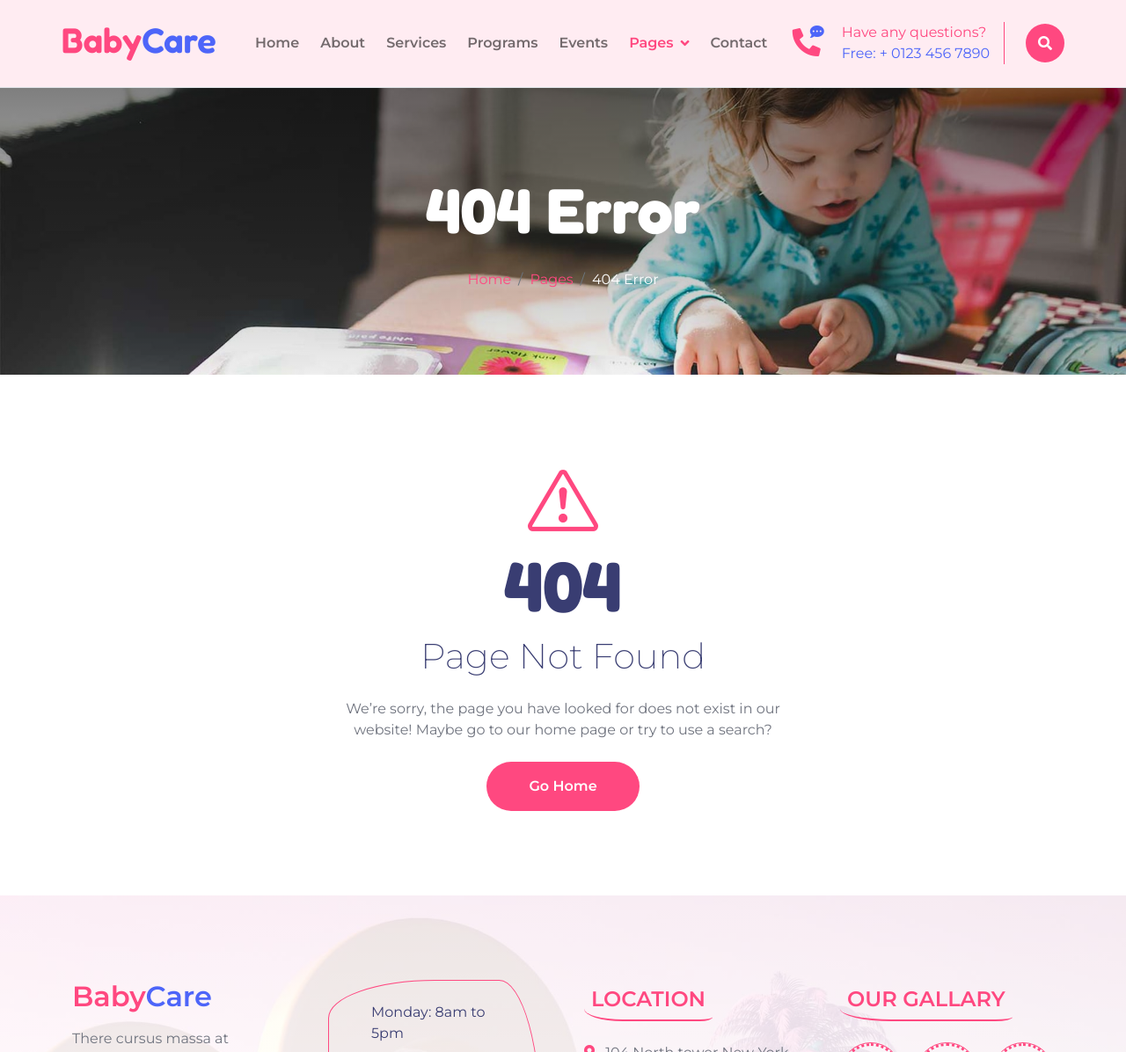
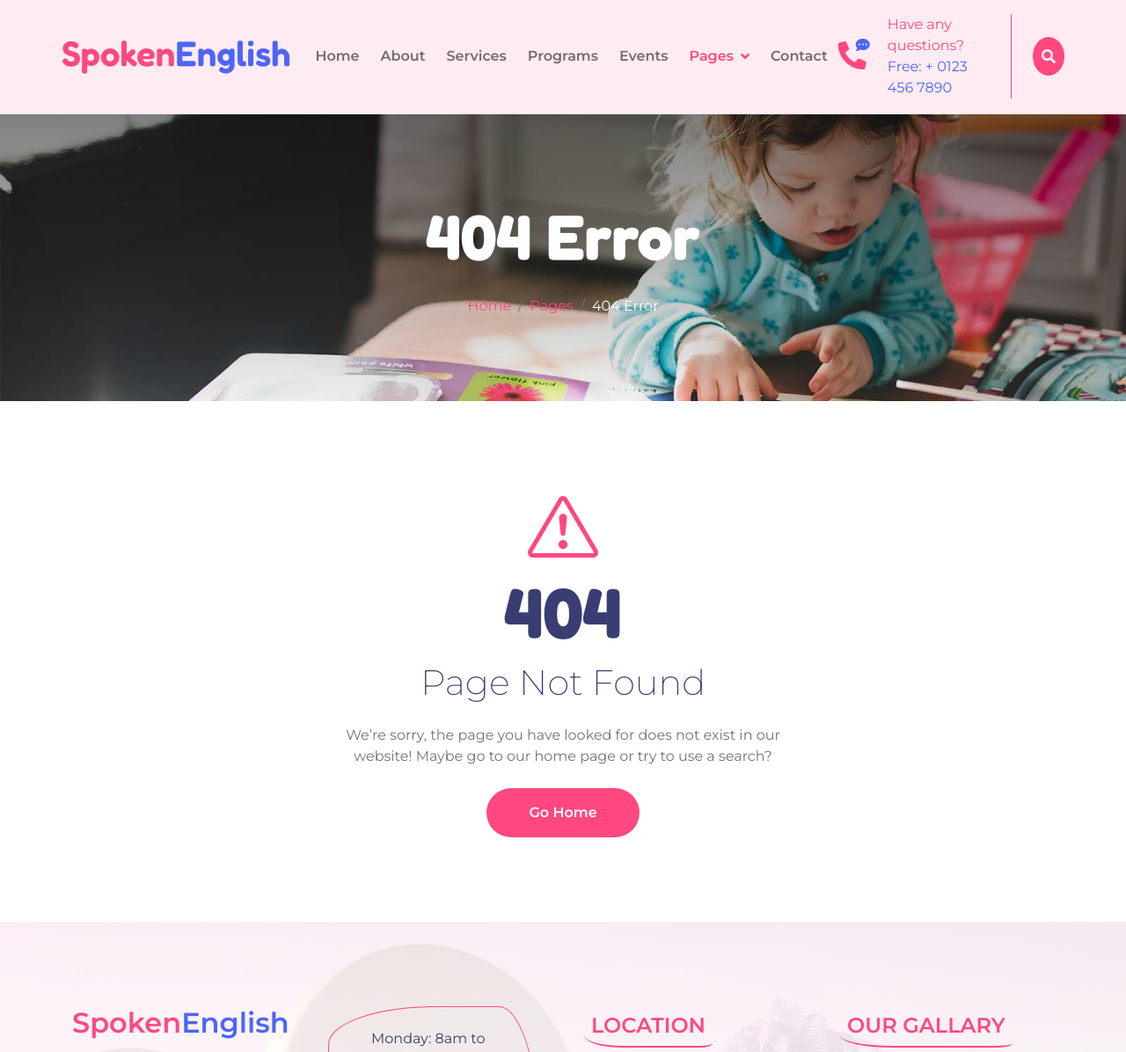
Before and after one commit to Black-Thunder743425/Sonai-Das, a plain HTML site: page spoken/404.html in a window 1280 px wide. Shown: the part 50-1246 px from the top of the page at 88% size. Drawn offline with nearby package versions, Linux system fonts and the light colour scheme; a script that the page names is missing; files whose address does not match are found by name.

Commit message:
Update 404.html

```diff
--- a/spoken/404.html
+++ b/spoken/404.html
@@ -3,7 +3,7 @@
 
     <head>
         <meta charset="utf-8">
-        <title>BabyCare - Daycare Website Template</title>
+        <title>SpokenEnglish - Daycare Website Template</title>
         <meta content="width=device-width, initial-scale=1.0" name="viewport">
         <meta content="" name="keywords">
         <meta content="" name="description">
@@ -59,7 +59,7 @@
             </div>
             <div class="container px-0">
                 <nav class="navbar navbar-light navbar-expand-xl py-3">
-                    <a href="index.html" class="navbar-brand"><h1 class="text-primary display-6">Baby<span class="text-secondary">Care</span></h1></a>
+                    <a href="index.html" class="navbar-brand"><h1 class="text-primary display-6">Spoken<span class="text-secondary">English</span></h1></a>
                     <button class="navbar-toggler py-2 px-3" type="button" data-bs-toggle="collapse" data-bs-target="#navbarCollapse">
                         <span class="fa fa-bars text-primary"></span>
                     </button>
@@ -162,7 +162,7 @@
                 <div class="row g-5">
                     <div class="col-md-6 col-lg-4 col-xl-3">
                         <div class="footer-item">
-                            <h2 class="fw-bold mb-3"><span class="text-primary mb-0">Baby</span><span class="text-secondary">Care</span></h2>
+                            <h2 class="fw-bold mb-3"><span class="text-primary mb-0">Spoken</span><span class="text-secondary">English</span></h2>
                             <p class="mb-4">There cursus massa at urnaaculis estieSed aliquamellus vitae ultrs condmentum leo massamollis its estiegittis miristum.</p>
                             <div class="border border-primary p-3 rounded bg-light">
                                 <h5 class="mb-3">Newsletter</h5>
```
